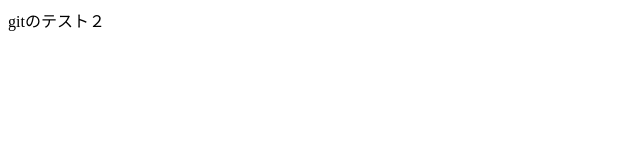
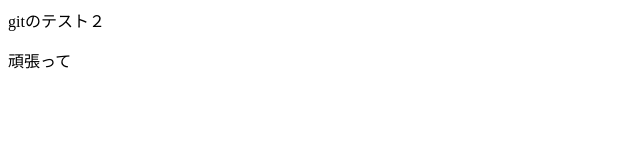
Before and after one commit to Akari7muimui/git-test2, a plain HTML site: page index.html in a window 1280 px wide. Shown: the full height of the page, 0-640 px from the left. Drawn offline with Linux system fonts and the light colour scheme.

Commit message:
Update index.html

```diff
--- a/index.html
+++ b/index.html
@@ -1 +1,2 @@
 <p>gitのテスト２</p>
+<p>頑張って</p>
```
